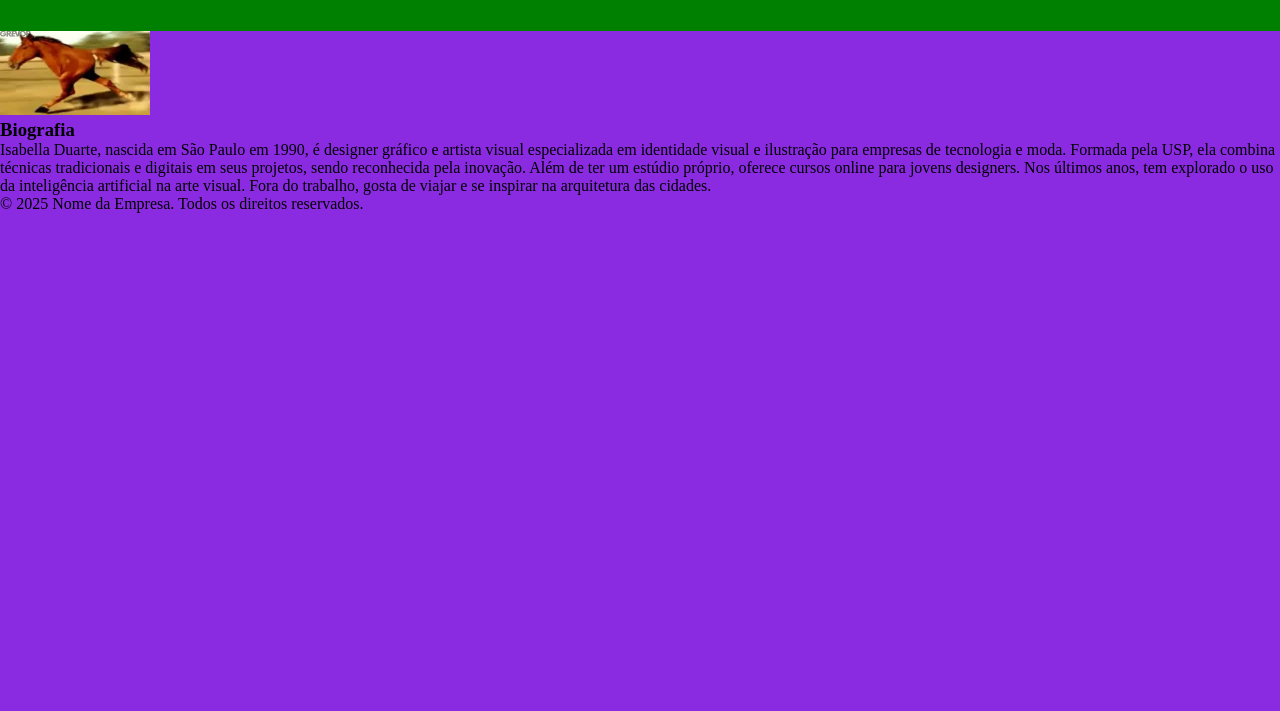
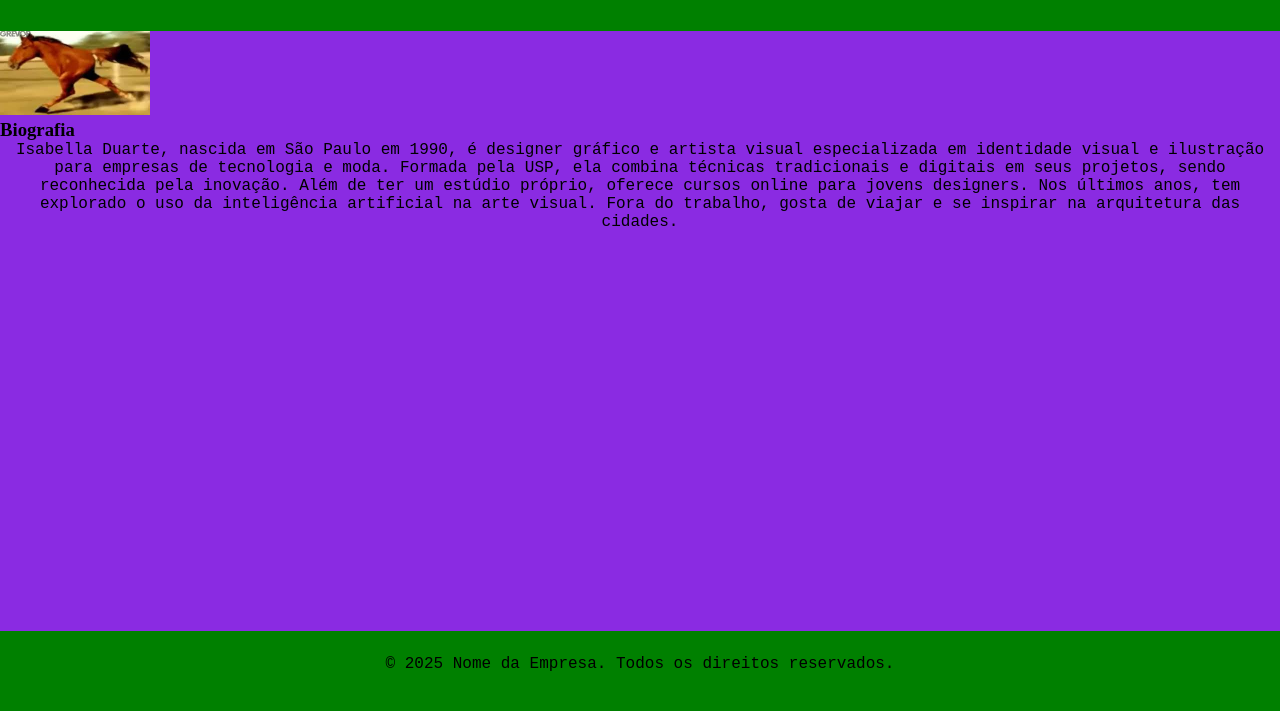
Before and after one commit to gus15blz/Gustavo-e-Andryl, a plain HTML site: page Gustavo e andryl/index.html in a window 1280 px wide. Shown: the part 89-800 px from the top of the page. Drawn offline with Linux system fonts and the light colour scheme; a web font is replaced by a local one.

Commit message:
Update style.css

```diff
--- a/Gustavo e andryl/style.css
+++ b/Gustavo e andryl/style.css
@@ -1,3 +1,5 @@
+@import url('https://fonts.googleapis.com/css2?family=Playfair+Display:ital,wght@0,400..900;1,400..900&display=swap');
+
 *{
     margin: 0;
     padding: 0;
@@ -12,5 +14,24 @@ body{
     height: 15vh;
     background-color:green ;
     color: blueviolet;
-    text-shadow:  0 0 5px cyan;
+    text-shadow:  0 0 5px cyan,
+                  0 0 10px cyan,
+                  0 0 20px cyan;
 }
+
+
+
+.rodameupe{
+    position: absolute;
+    bottom: 0;
+    background-color: green;
+    width: 100%;
+    height: 10vh;
+}
+
+p {
+    text-align: center;
+    position: relative;
+    bottom: -30%;
+    font-family: 'Courier New', Courier, monospace;
+}
```
